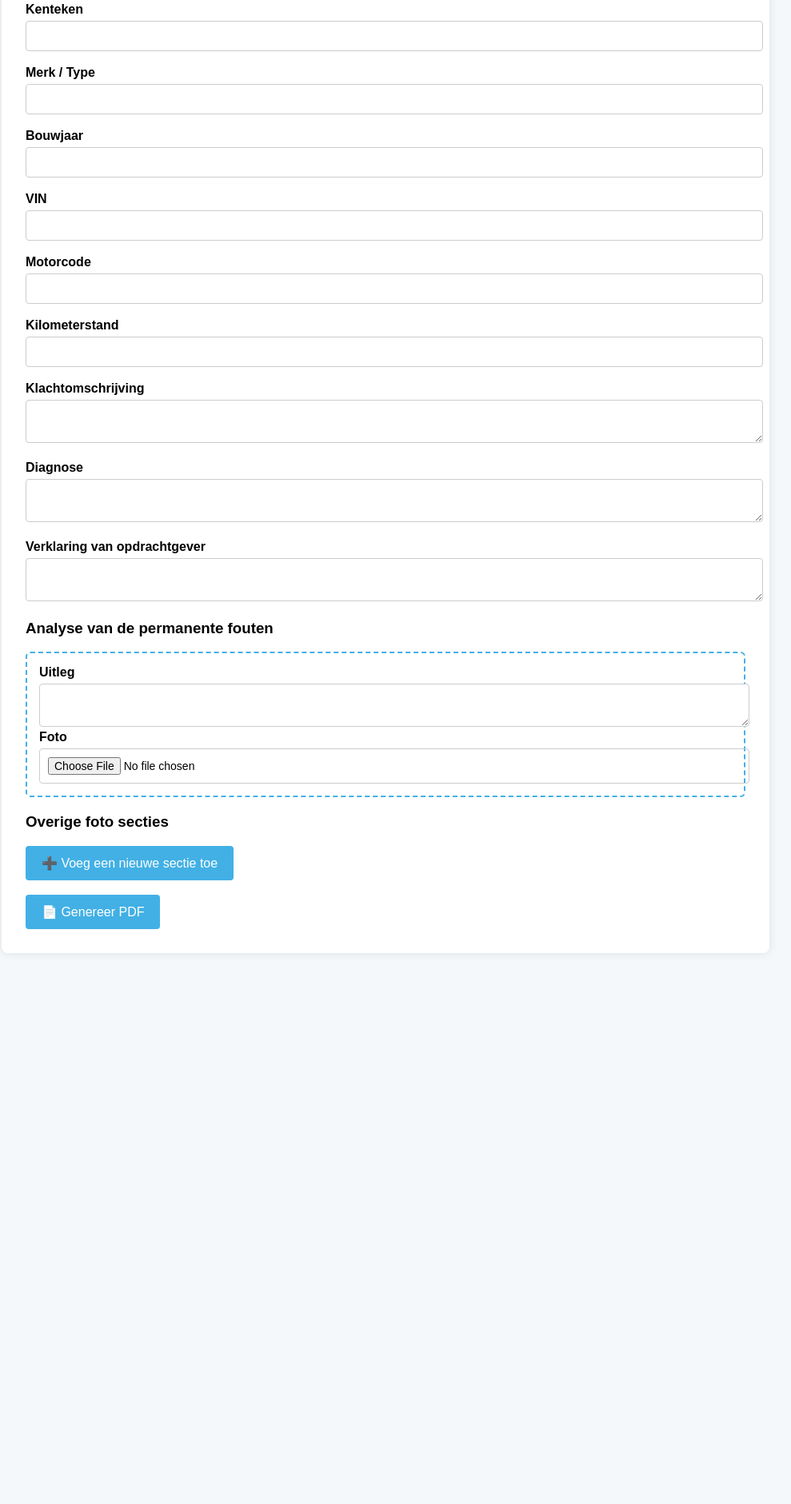
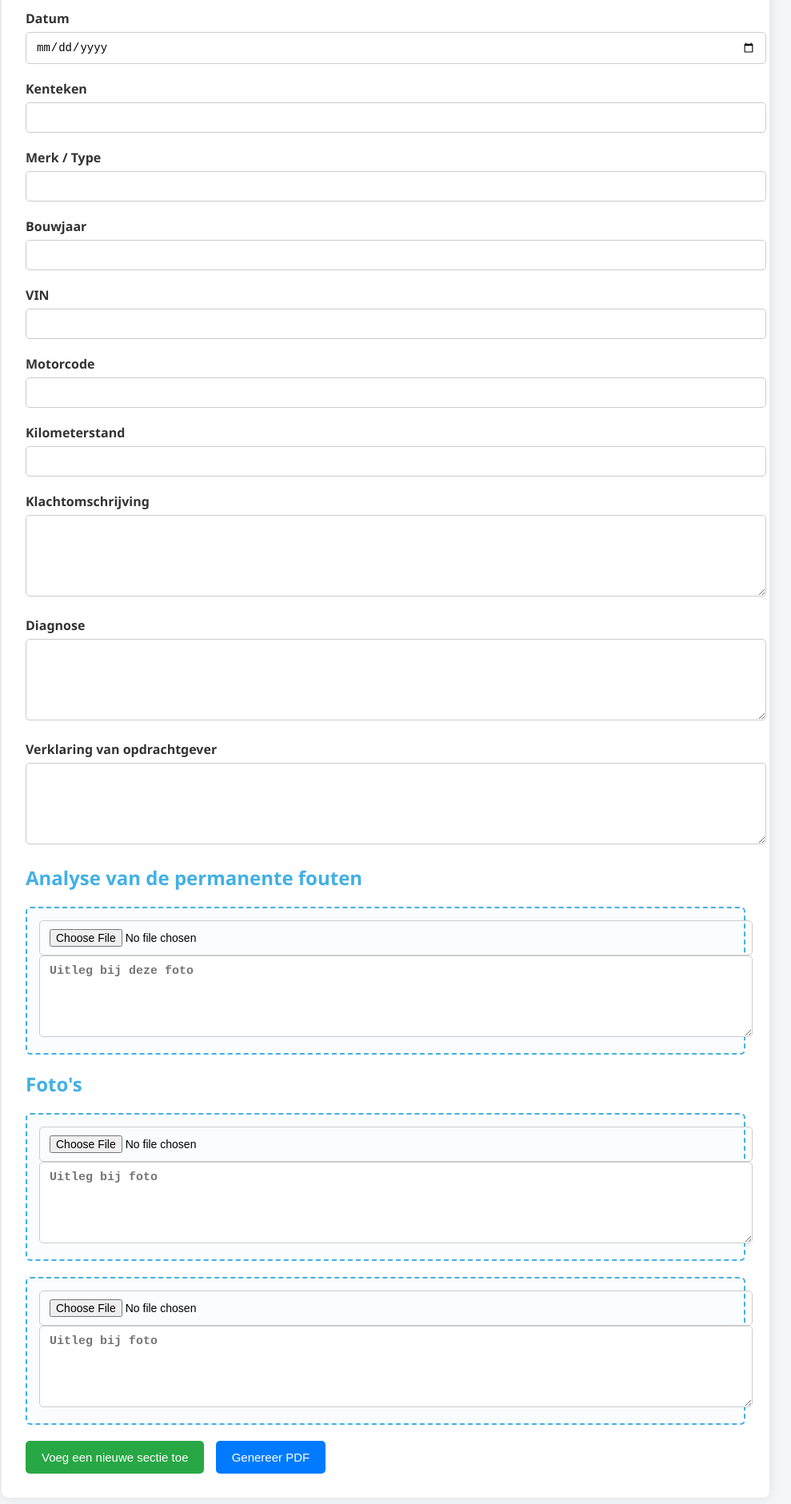
Before and after one commit to Shqiptar334/Doa, a plain HTML site: page index.html in a window 1280 px wide. Shown: the part 297-2178 px from the top of the page at 80% size, without its empty margins (158-1147 px from the left). Before the commit the page ends 1519 px from the top, so only its background shows below. Drawn offline with Linux system fonts and the light colour scheme.

Commit message:
Update index.html

```diff
--- a/index.html
+++ b/index.html
@@ -1,21 +1,20 @@
 <!DOCTYPE html>
 <html lang="nl">
 <head>
-<meta charset="UTF-8">
+    <meta charset="UTF-8" />
     <title>DOA-Diagnostics Diagnose Verslag</title>
     <script src="https://cdnjs.cloudflare.com/ajax/libs/pdfmake/0.2.7/pdfmake.min.js"></script>
     <script src="https://cdnjs.cloudflare.com/ajax/libs/pdfmake/0.2.7/vfs_fonts.js"></script>
     <style>
         body {
-    font-family: Arial, sans-serif;
-    background: #f5f8fa;
-    margin: 0;
-    padding: 0;
+            font-family: 'Segoe UI', Tahoma, Geneva, Verdana, sans-serif;
+            background: #f4f7fa;
+            margin: 0; padding: 0;
         }
         header {
             background: #42b0e5;
             color: white;
-    padding: 15px 30px;
+            padding: 20px;
             display: flex;
             justify-content: space-between;
             align-items: center;
@@ -25,44 +24,74 @@ header img {
         }
         .container {
             max-width: 900px;
+            margin: 30px auto;
             background: white;
             padding: 30px;
-    margin: 30px auto;
             border-radius: 8px;
-    box-shadow: 0 0 12px rgba(0,0,0,0.1);
+            box-shadow: 0 0 15px rgba(0,0,0,0.1);
+        }
+        h2 {
+            color: #42b0e5;
+            margin-bottom: 20px;
         }
         .form-group {
-    margin-bottom: 18px;
+            margin-bottom: 20px;
         }
         label {
+            display: block;
             font-weight: bold;
-    display: block;
-    margin-bottom: 5px;
+            margin-bottom: 6px;
+            color: #333;
         }
         input, textarea {
             width: 100%;
-    padding: 10px;
+            padding: 10px 12px;
+            border: 1px solid #ccc;
+            border-radius: 5px;
             font-size: 14px;
-    border: 1px solid #ccc;
-    border-radius: 4px;
+        }
+        textarea {
+            resize: vertical;
+            min-height: 80px;
+        }
+        input:focus, textarea:focus {
+            outline: none;
+            border-color: #42b0e5;
+            box-shadow: 0 0 5px rgba(66, 176, 229, 0.5);
         }
         .foto-sectie {
             border: 2px dashed #42b0e5;
             padding: 15px;
+            border-radius: 6px;
             margin-bottom: 20px;
-    border-radius: 6px;
+            background: #fafcfe;
+        }
+        .foto-sectie textarea {
+            font-weight: bold;
+            font-size: 15px;
         }
         button {
-    background: #42b0e5;
+            padding: 12px 20px;
+            border: none;
+            border-radius: 5px;
+            font-size: 15px;
+            cursor: pointer;
+            transition: all 0.3s ease;
+            margin-right: 10px;
+        }
+        #voegSectieToe {
+            background: #28a745;
             color: white;
-    border: none;
-    padding: 12px 20px;
-    font-size: 16px;
-    border-radius: 4px;
-    cursor: pointer;
         }
-button:hover {
-    background: #3398c6;
+        #voegSectieToe:hover {
+            background: #218838;
+        }
+        #genereerPdf {
+            background: #007bff;
+            color: white;
+        }
+        #genereerPdf:hover {
+            background: #0069d9;
         }
     </style>
 </head>
@@ -70,170 +99,197 @@ button:hover {
 
 <header>
     <div>DOA-DIAGNOSTICS DIAGNOSE VERSLAG</div>
-    <img src="IMG_1971.png" alt="Logo">
+    <img src="IMG_1971.png" alt="Logo" />
 </header>
 
 <div class="container">
-    <div class="form-group">
-        <label>Opdrachtgever</label>
-        <input type="text" id="opdrachtgever">
-    </div>
-    <div class="form-group">
-        <label>Datum</label>
-        <input type="date" id="datum">
-    </div>
-    <div class="form-group">
-        <label>Kenteken</label>
-        <input type="text" id="kenteken">
-    </div>
-    <div class="form-group">
-        <label>Merk / Type</label>
-        <input type="text" id="merk">
-    </div>
-    <div class="form-group">
-        <label>Bouwjaar</label>
-        <input type="text" id="bouwjaar">
-    </div>
-    <div class="form-group">
-        <label>VIN</label>
-        <input type="text" id="vin">
-    </div>
-    <div class="form-group">
-        <label>Motorcode</label>
-        <input type="text" id="motorcode">
-    </div>
-    <div class="form-group">
-        <label>Kilometerstand</label>
-        <input type="text" id="kilometerstand">
-    </div>
-    <div class="form-group">
-        <label>Klachtomschrijving</label>
-        <textarea id="klacht"></textarea>
-    </div>
-    <div class="form-group">
-        <label>Diagnose</label>
-        <textarea id="diagnose"></textarea>
-    </div>
-    <div class="form-group">
-        <label>Verklaring van opdrachtgever</label>
-        <textarea id="verklaring"></textarea>
+    <form id="diagnoseForm">
+        <h2>Gegevens</h2>
+        <div class="form-group"><label>Opdrachtgever</label><input type="text" name="opdrachtgever" required /></div>
+        <div class="form-group"><label>Datum</label><input type="date" name="datum" required /></div>
+        <div class="form-group"><label>Kenteken</label><input type="text" name="kenteken" required /></div>
+        <div class="form-group"><label>Merk / Type</label><input type="text" name="merk" required /></div>
+        <div class="form-group"><label>Bouwjaar</label><input type="number" name="bouwjaar" required /></div>
+        <div class="form-group"><label>VIN</label><input type="text" name="vin" required /></div>
+        <div class="form-group"><label>Motorcode</label><input type="text" name="motorcode" required /></div>
+        <div class="form-group"><label>Kilometerstand</label><input type="number" name="kilometerstand" required /></div>
+        <div class="form-group"><label>Klachtomschrijving</label><textarea name="klachtomschrijving" required></textarea></div>
+        <div class="form-group"><label>Diagnose</label><textarea name="diagnose" required></textarea></div>
+        <div class="form-group"><label>Verklaring van opdrachtgever</label><textarea name="verklaring" required></textarea></div>
+
+        <h2>Analyse van de permanente fouten</h2>
+        <div class="foto-sectie">
+            <input type="file" accept="image/*" class="permanenteFoto" />
+            <textarea placeholder="Uitleg bij deze foto" class="permanenteUitleg"></textarea>
         </div>
 
-    <h3>Analyse van de permanente fouten</h3>
+        <h2>Foto's</h2>
+        <div id="fotoSecties">
             <div class="foto-sectie">
-        <label>Uitleg</label>
-        <textarea></textarea>
-        <label>Foto</label>
-        <input type="file" accept="image/*">
+                <input type="file" accept="image/*" />
+                <textarea placeholder="Uitleg bij foto"></textarea>
+            </div>
+            <div class="foto-sectie">
+                <input type="file" accept="image/*" />
+                <textarea placeholder="Uitleg bij foto"></textarea>
+            </div>
         </div>
 
-    <h3>Overige foto secties</h3>
-    <div id="fotoSecties"></div>
-    <button onclick="voegSectieToe()">➕ Voeg een nieuwe sectie toe</button>
-
-    <br><br>
-    <button onclick="genereerPDF()">📄 Genereer PDF</button>
+        <button type="button" id="voegSectieToe">Voeg een nieuwe sectie toe</button>
+        <button type="button" id="genereerPdf">Genereer PDF</button>
+    </form>
 </div>
 
 <script>
-function voegSectieToe() {
-    const sectie = document.createElement('div');
-    sectie.className = 'foto-sectie';
-    sectie.innerHTML = `
-        <label>Uitleg</label>
-        <textarea></textarea>
-        <label>Foto</label>
-        <input type="file" accept="image/*">
+// Dynamisch foto-secties toevoegen
+document.getElementById('voegSectieToe').addEventListener('click', () => {
+    const container = document.getElementById('fotoSecties');
+    for (let i = 0; i < 2; i++) {
+        const div = document.createElement('div');
+        div.className = 'foto-sectie';
+        div.innerHTML = `
+            <input type="file" accept="image/*" />
+            <textarea placeholder="Uitleg bij foto"></textarea>
         `;
-    document.getElementById('fotoSecties').appendChild(sectie);
+        container.appendChild(div);
     }
+});
 
-async function genereerPDF() {
+// Logo als base64 laden
+let logoBase64 = '';
+fetch('IMG_1971.png')
+.then(res => res.blob())
+.then(blob => new Promise(r => {
+    const reader = new FileReader();
+    reader.onload = () => { logoBase64 = reader.result; r(); };
+    reader.readAsDataURL(blob);
+}));
+
+// PDF generatie
+document.getElementById('genereerPdf').addEventListener('click', async () => {
+    const form = document.getElementById('diagnoseForm');
+    const data = new FormData(form);
+
     const content = [];
 
-    // Gegevensblokken
+    // Gegevensvelden in losse vakken (kaders)
     const velden = [
-        {label: "Opdrachtgever", id: "opdrachtgever"},
-        {label: "Datum", id: "datum"},
-        {label: "Kenteken", id: "kenteken"},
-        {label: "Merk / Type", id: "merk"},
-        {label: "Bouwjaar", id: "bouwjaar"},
-        {label: "VIN", id: "vin"},
-        {label: "Motorcode", id: "motorcode"},
-        {label: "Kilometerstand", id: "kilometerstand"},
-        {label: "Klachtomschrijving", id: "klacht"},
-        {label: "Diagnose", id: "diagnose"},
-        {label: "Verklaring van opdrachtgever", id: "verklaring"}
+        ['Opdrachtgever', data.get('opdrachtgever')],
+        ['Datum', data.get('datum')],
+        ['Kenteken', data.get('kenteken')],
+        ['Merk / Type', data.get('merk')],
+        ['Bouwjaar', data.get('bouwjaar')],
+        ['VIN', data.get('vin')],
+        ['Motorcode', data.get('motorcode')],
+        ['Kilometerstand', data.get('kilometerstand')],
+        ['Klachtomschrijving', data.get('klachtomschrijving')],
+        ['Diagnose', data.get('diagnose')],
+        ['Verklaring van opdrachtgever', data.get('verklaring')]
     ];
-    velden.forEach(veld => {
+
+    velden.forEach(([label, value]) => {
         content.push({
             table: {
-                widths: ['auto', '*'],
-                body: [
-                    [
-                        { text: veld.label + ":", bold: true },
-                        { text: document.getElementById(veld.id).value || '' }
-                    ]
-                ]
+                widths: ['30%', '*'],
+                body: [[
+                    { text: label + ':', bold: true, margin: [5, 5, 5, 5] },
+                    { text: value || '', margin: [5, 5, 5, 5] }
+                ]]
             },
-            margin: [0,5,0,5]
+            margin: [0, 5, 0, 10],
+            layout: {
+                hLineWidth: (i, node) => 1,
+                vLineWidth: (i, node) => 1,
+                hLineColor: (i, node) => '#ccc',
+                vLineColor: (i, node) => '#ccc',
+                paddingLeft: (i, node) => 5,
+                paddingRight: (i, node) => 5,
+            }
         });
     });
 
-    // Analyse blok
-    const analyseSectie = document.querySelector('.foto-sectie');
-    const uitleg = analyseSectie.querySelector('textarea').value.trim();
-    const fileInput = analyseSectie.querySelector('input[type=file]');
-    let analyseBlok = [];
-    if (uitleg) analyseBlok.push({ text: 'Analyse van de permanente fouten:', bold: true, fontSize: 14, margin: [0,10,0,4] });
-    if (uitleg) analyseBlok.push({ text: uitleg, bold: true, fontSize: 13, margin: [0,0,0,5] });
-    if (fileInput.files.length > 0) {
-        const imgData = await toDataURL(fileInput.files[0]);
-        analyseBlok.push({ image: imgData, width: 300 });
-    }
-    if (analyseBlok.length) content.push({ stack: analyseBlok, unbreakable: true, margin: [0,10,0,10] });
+    // Analyse van de permanente fouten (kop + uitleg + foto samenhouden)
+    const permUitleg = document.querySelector('.permanenteUitleg').value.trim();
+    const permFotoInput = document.querySelector('.permanenteFoto');
+    const permFotoFile = permFotoInput.files.length > 0 ? permFotoInput.files[0] : null;
 
-    // Extra dynamische foto secties
-    const extraSecties = document.querySelectorAll('#fotoSecties .foto-sectie');
-    for (let sectie of extraSecties) {
-        const uitleg = sectie.querySelector('textarea').value.trim();
-        const fileInput = sectie.querySelector('input[type=file]');
-        let blok = [];
-        if (uitleg) blok.push({ text: uitleg, bold: true, fontSize: 13, margin: [0,0,0,5] });
-        if (fileInput.files.length > 0) {
-            const imgData = await toDataURL(fileInput.files[0]);
-            blok.push({ image: imgData, width: 300 });
-        }
-        if (blok.length) content.push({ stack: blok, unbreakable: true, margin: [0,10,0,10] });
+    if (permUitleg || permFotoFile) {
+        const blok = [];
+
+        blok.push({ text: 'Analyse van de permanente fouten:', bold: true, fontSize: 14, margin: [0, 10, 0, 8] });
+
+        if (permUitleg) {
+            blok.push({ text: permUitleg, bold: true, fontSize: 13, margin: [0, 0, 0, 8] });
         }
 
-    // PDF definitie
+        if (permFotoFile) {
+            const permFotoDataUrl = await toDataURL(permFotoFile);
+            blok.push({ image: permFotoDataUrl, width: 300 });
+        }
+
+        content.push({
+            stack: blok,
+            margin: [0, 10, 0, 10],
+            unbreakable: true
+        });
+    }
+
+    // Foto secties dynamisch
+    const secties = document.querySelectorAll('#fotoSecties .foto-sectie');
+    for (const sectie of secties) {
+        const uitleg = sectie.querySelector('textarea').value.trim();
+        const fotoInput = sectie.querySelector('input[type=file]');
+        const fotoFile = fotoInput.files.length > 0 ? fotoInput.files[0] : null;
+
+        if (!uitleg && !fotoFile) continue; // niks ingevuld overslaan
+
+        const blok = [];
+        if (uitleg) blok.push({ text: uitleg, bold: true, fontSize: 13, margin: [0, 10, 0, 8] });
+
+        if (fotoFile) {
+            const fotoDataUrl = await toDataURL(fotoFile);
+            blok.push({ image: fotoDataUrl, width: 300 });
+        }
+
+        content.push({
+            stack: blok,
+            margin: [0, 10, 0, 10],
+            unbreakable: true
+        });
+    }
+
+    // Documentdefinitie voor pdfMake
     const docDefinition = {
         pageMargins: [40, 80, 40, 60],
-        header: {
-            table: {
-                widths: ['*', 60],
-                body: [
-                    [
-                        { text: 'DOA-DIAGNOSTICS DIAGNOSE VERSLAG', bold: true, fontSize: 14, color: 'white', margin: [10,6,0,6]},
-                        { image: 'IMG_1971.png', width: 50 }
-                    ]
-                ]
+        header: (currentPage, pageCount, pageSize) => {
+            return {
+                columns: [
+                    { text: 'DOA-DIAGNOSTICS DIAGNOSE VERSLAG', bold: true, fontSize: 14, color: 'white', margin: [40, 20, 0, 20] },
+                    { image: logoBase64 || '', width: 50, alignment: 'right', margin: [0, 15, 40, 15] }
+                ],
+                columnGap: 10,
+                fillColor: '#42b0e5',
+                margin: [0, 0, 0, 0],
+                absolutePosition: {x: 0, y: 0, w: pageSize.width, h: 60}
+            };
         },
-            layout: {
-                fillColor: () => '#42b0e5'
+        content: content,
+        styles: {
+            label: { bold: true },
+            uitlegFoto: { fontSize: 13, bold: true, margin: [0, 10, 0, 8] }
         }
-        },
-        content: content
     };
 
     if (window.innerWidth <= 768) {
+        // Op mobiel: direct tonen
         pdfMake.createPdf(docDefinition).open();
     } else {
+        // Op pc/laptop: download
         pdfMake.createPdf(docDefinition).download('DOA-Diagnostics_Diagnose_Verslag.pdf');
     }
-}
+});
 
+// Helper: converteer File naar DataURL
 function toDataURL(file) {
     return new Promise((resolve, reject) => {
         const reader = new FileReader();
```
Lines whose indentation alone changed are shown as unchanged.
